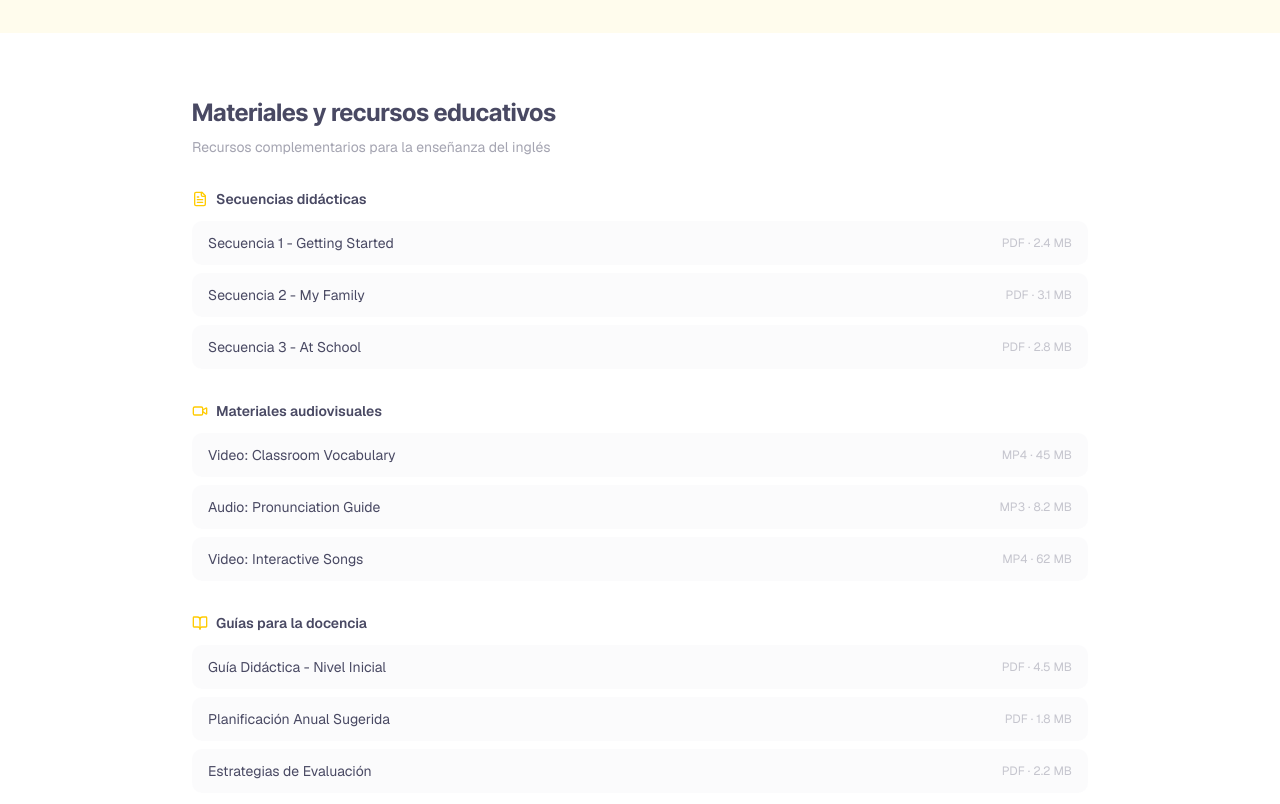
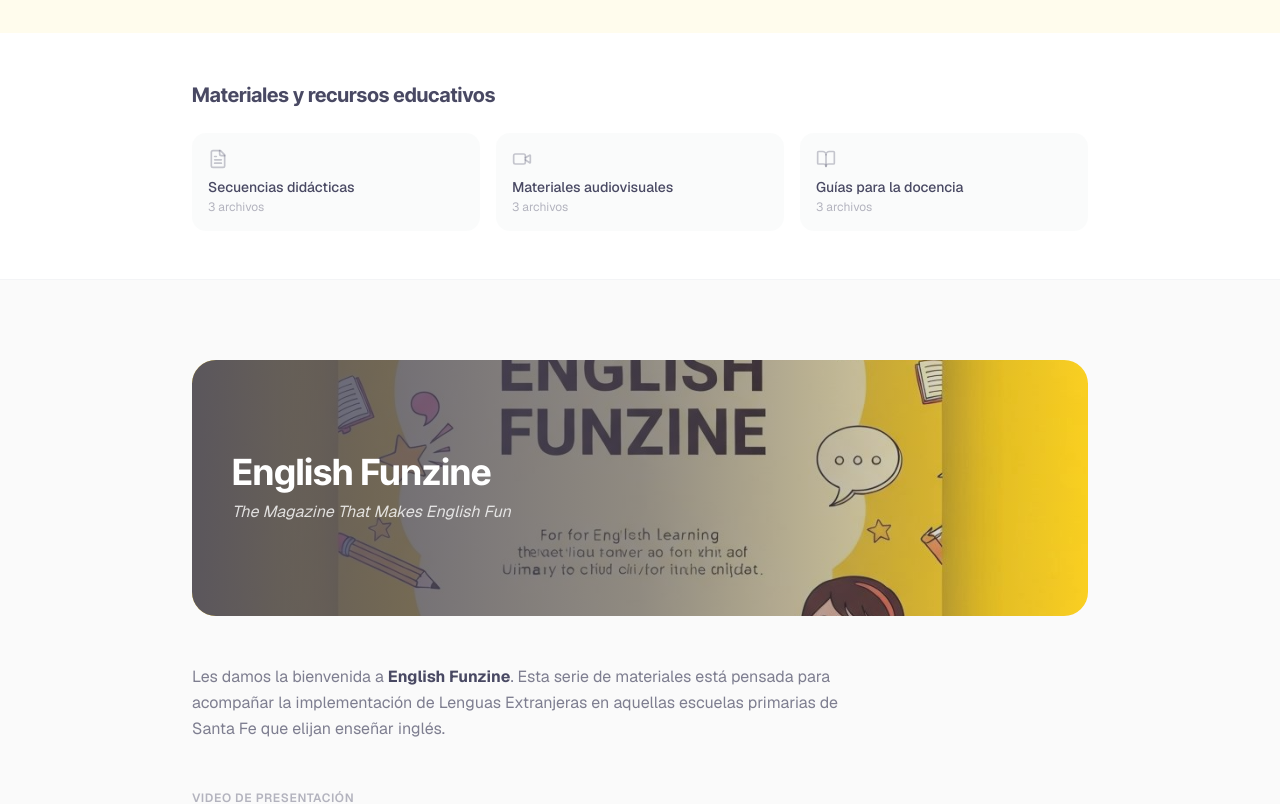
Before and after one commit to prltagustina/campus-v2, a Next.js app: page /area/lenguas-extranjeras/materiales/ingles in a window 1280 px wide. Shown: the part 380-1184 px from the top of the page. Built offline with nearby package versions, Linux system fonts and the light colour scheme.

Commit message:
feat: simplify educational materials section with grid layout
Convert detailed file lists to compact 3-card grid for categories.

Co-authored-by: Agustina Peralta <90661395+prltagustina@users.noreply.github.com>

```diff
--- a/app/area/lenguas-extranjeras/materiales/ingles/page.tsx
+++ b/app/area/lenguas-extranjeras/materiales/ingles/page.tsx
@@ -90,77 +90,34 @@ export default function InglesMaterilesPage() {
         </div>
       </section>
 
-      {/* Materiales y recursos educativos */}
-      <section className="py-12 sm:py-16 border-b border-gray-100">
+      {/* Materiales y recursos educativos - Minimalista */}
+      <section className="py-10 sm:py-12 border-b border-gray-100">
         <div className="container mx-auto px-4">
           <div className="max-w-4xl mx-auto">
-            <h2 className="text-xl sm:text-2xl font-bold text-[#494963] mb-2 font-display">
+            <h2 className="text-lg sm:text-xl font-bold text-[#494963] mb-6 font-display">
               Materiales y recursos educativos
             </h2>
-            <p className="text-sm text-[#494963]/50 mb-8">
-              Recursos complementarios para la enseñanza del inglés
-            </p>
 
-            {/* Secuencias didácticas */}
-            <div className="mb-8">
-              <h3 className="text-sm font-semibold text-[#494963] mb-3 flex items-center gap-2">
-                <FileText className="w-4 h-4" style={{ color: AREA_COLOR }} />
-                Secuencias didácticas
-              </h3>
-              <div className="space-y-2">
-                {recursosEducativos.secuencias.map((item, idx) => (
-                  <div
-                    key={idx}
-                    className="flex items-center justify-between py-3 px-4 rounded-lg bg-gray-50/70 hover:bg-gray-100/70 transition-colors group cursor-pointer"
-                  >
-                    <span className="text-sm text-[#494963]">{item.nombre}</span>
-                    <span className="text-xs text-[#494963]/30 group-hover:text-[#494963]/50 transition-colors">
-                      {item.formato} · {item.size}
-                    </span>
-                  </div>
-                ))}
+            <div className="grid grid-cols-1 sm:grid-cols-3 gap-3 sm:gap-4">
+              {/* Secuencias didácticas */}
+              <div className="p-4 rounded-xl bg-gray-50/80 hover:bg-gray-100/80 transition-colors cursor-pointer group">
+                <FileText className="w-5 h-5 mb-2 text-[#494963]/30 group-hover:text-[#494963]/50 transition-colors" />
+                <p className="text-sm font-medium text-[#494963]">Secuencias didácticas</p>
+                <p className="text-xs text-[#494963]/40 mt-0.5">{recursosEducativos.secuencias.length} archivos</p>
               </div>
-            </div>
 
-            {/* Materiales audiovisuales */}
-            <div className="mb-8">
-              <h3 className="text-sm font-semibold text-[#494963] mb-3 flex items-center gap-2">
-                <Video className="w-4 h-4" style={{ color: AREA_COLOR }} />
-                Materiales audiovisuales
-              </h3>
-              <div className="space-y-2">
-                {recursosEducativos.audiovisuales.map((item, idx) => (
-                  <div
-                    key={idx}
-                    className="flex items-center justify-between py-3 px-4 rounded-lg bg-gray-50/70 hover:bg-gray-100/70 transition-colors group cursor-pointer"
-                  >
-                    <span className="text-sm text-[#494963]">{item.nombre}</span>
-                    <span className="text-xs text-[#494963]/30 group-hover:text-[#494963]/50 transition-colors">
-                      {item.formato} · {item.size}
-                    </span>
-                  </div>
-                ))}
+              {/* Materiales audiovisuales */}
+              <div className="p-4 rounded-xl bg-gray-50/80 hover:bg-gray-100/80 transition-colors cursor-pointer group">
+                <Video className="w-5 h-5 mb-2 text-[#494963]/30 group-hover:text-[#494963]/50 transition-colors" />
+                <p className="text-sm font-medium text-[#494963]">Materiales audiovisuales</p>
+                <p className="text-xs text-[#494963]/40 mt-0.5">{recursosEducativos.audiovisuales.length} archivos</p>
               </div>
-            </div>
 
-            {/* Guías para la docencia */}
-            <div>
-              <h3 className="text-sm font-semibold text-[#494963] mb-3 flex items-center gap-2">
-                <BookOpen className="w-4 h-4" style={{ color: AREA_COLOR }} />
-                Guías para la docencia
-              </h3>
-              <div className="space-y-2">
-                {recursosEducativos.guias.map((item, idx) => (
-                  <div
-                    key={idx}
-                    className="flex items-center justify-between py-3 px-4 rounded-lg bg-gray-50/70 hover:bg-gray-100/70 transition-colors group cursor-pointer"
-                  >
-                    <span className="text-sm text-[#494963]">{item.nombre}</span>
-                    <span className="text-xs text-[#494963]/30 group-hover:text-[#494963]/50 transition-colors">
-                      {item.formato} · {item.size}
-                    </span>
-                  </div>
-                ))}
+              {/* Guías para la docencia */}
+              <div className="p-4 rounded-xl bg-gray-50/80 hover:bg-gray-100/80 transition-colors cursor-pointer group">
+                <BookOpen className="w-5 h-5 mb-2 text-[#494963]/30 group-hover:text-[#494963]/50 transition-colors" />
+                <p className="text-sm font-medium text-[#494963]">Guías para la docencia</p>
+                <p className="text-xs text-[#494963]/40 mt-0.5">{recursosEducativos.guias.length} archivos</p>
               </div>
             </div>
           </div>
@@ -186,7 +143,7 @@ export default function InglesMaterilesPage() {
                   English Funzine
                 </h2>
                 <p className="text-sm sm:text-base text-white/80 italic">
-                  The magazine that makes English fun
+                  The Magazine That Makes English Fun
                 </p>
               </div>
             </div>
```
